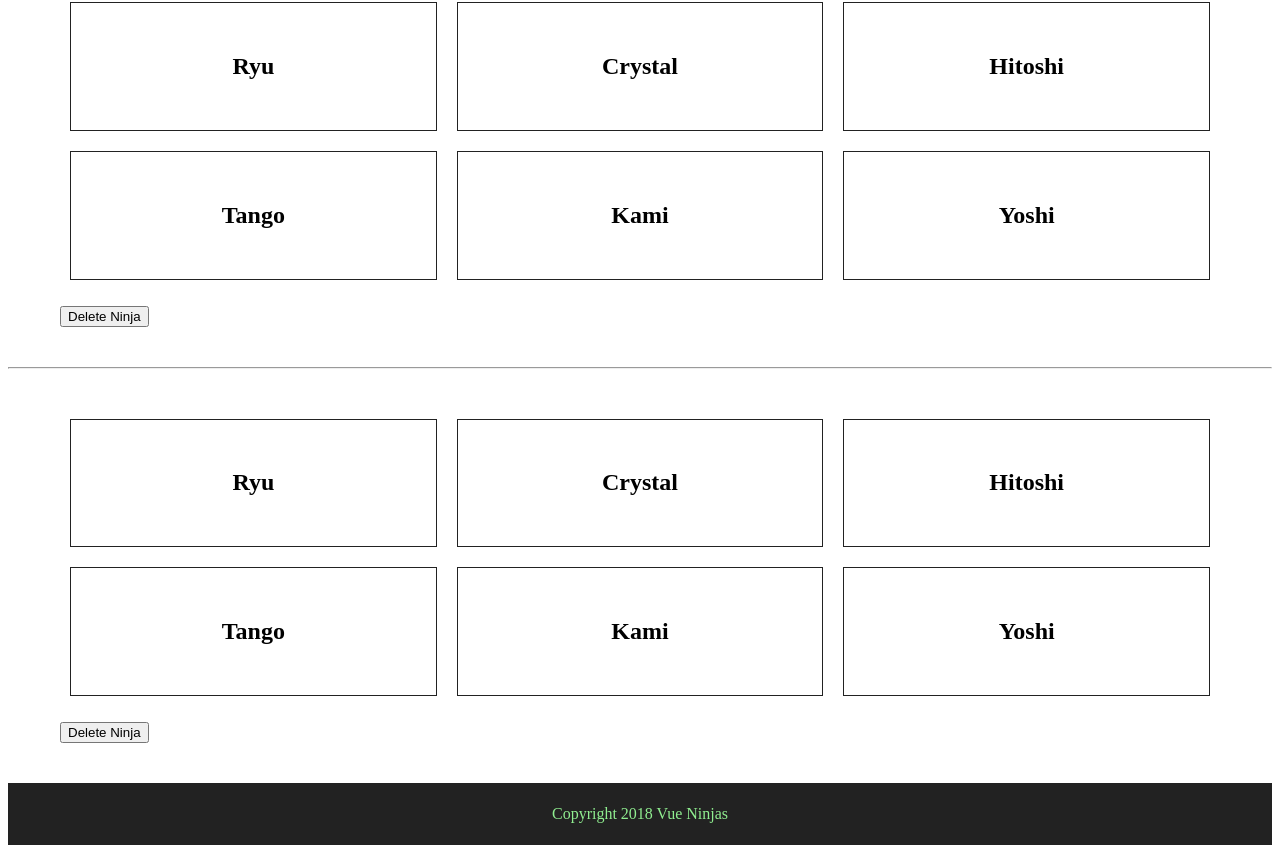
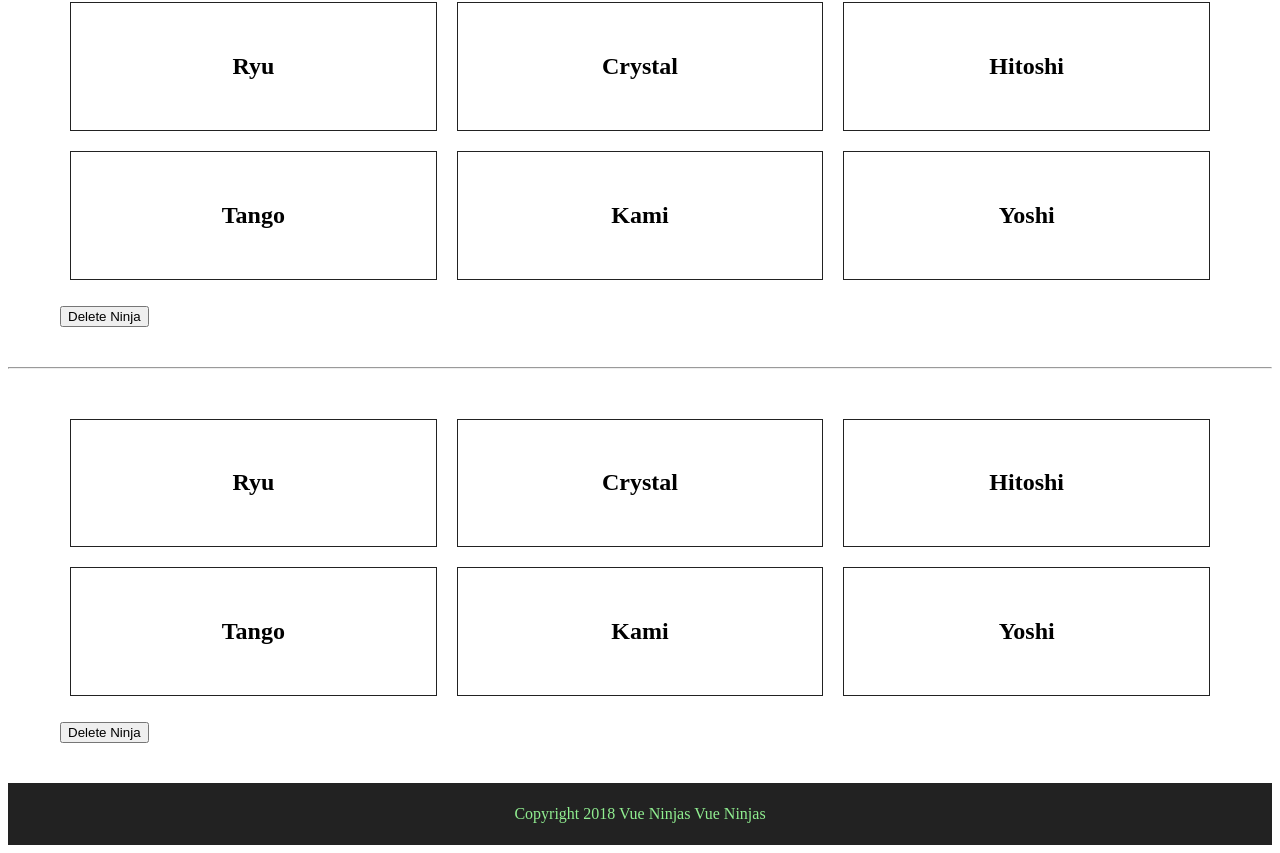
Before and after one commit to niaperedo/vuejs-blog, a Vue app: page / in a window 1280 px wide. Shown: the part 156-1009 px from the top of the page. Built offline with nearby package versions, Linux system fonts and the light colour scheme.

Commit message:
Add lesson 24

```diff
--- a/src/App.vue
+++ b/src/App.vue
@@ -1,6 +1,6 @@
 <template>
   <div>
-    <app-header v-bind:title="title"></app-header>
+    <app-header v-bind:title="title" v-on:changeTitle="updateTitle($event)"></app-header>
     <app-ninjas v-bind:ninjas="ninjas"></app-ninjas>
     <hr>
     <app-ninjas v-bind:ninjas="ninjas"></app-ninjas>
@@ -32,6 +32,11 @@ export default {
       ],
       title: "Vue Ninjas"
     }
+  },
+  methods: {
+    updateTitle(updatedTitle) {
+      this.title = updatedTitle;
+    }
   }
 }
 </script>
--- a/src/components/Footer.vue
+++ b/src/components/Footer.vue
@@ -8,7 +8,7 @@
 
 export default {
   props: {
-    titl: {
+    title: {
       type: String
     }
   },
--- a/src/components/Header.vue
+++ b/src/components/Header.vue
@@ -14,12 +14,12 @@ export default {
   },
   data() {
     return {
-        title: 'Vue Ninjas'
+
     }
   },
   methods: {
     changeTitle() {
-      this.title = 'Vue Wizards'
+      this.$emit('changeTitle', 'Vue Wizards');
     }
   }
 }
```
